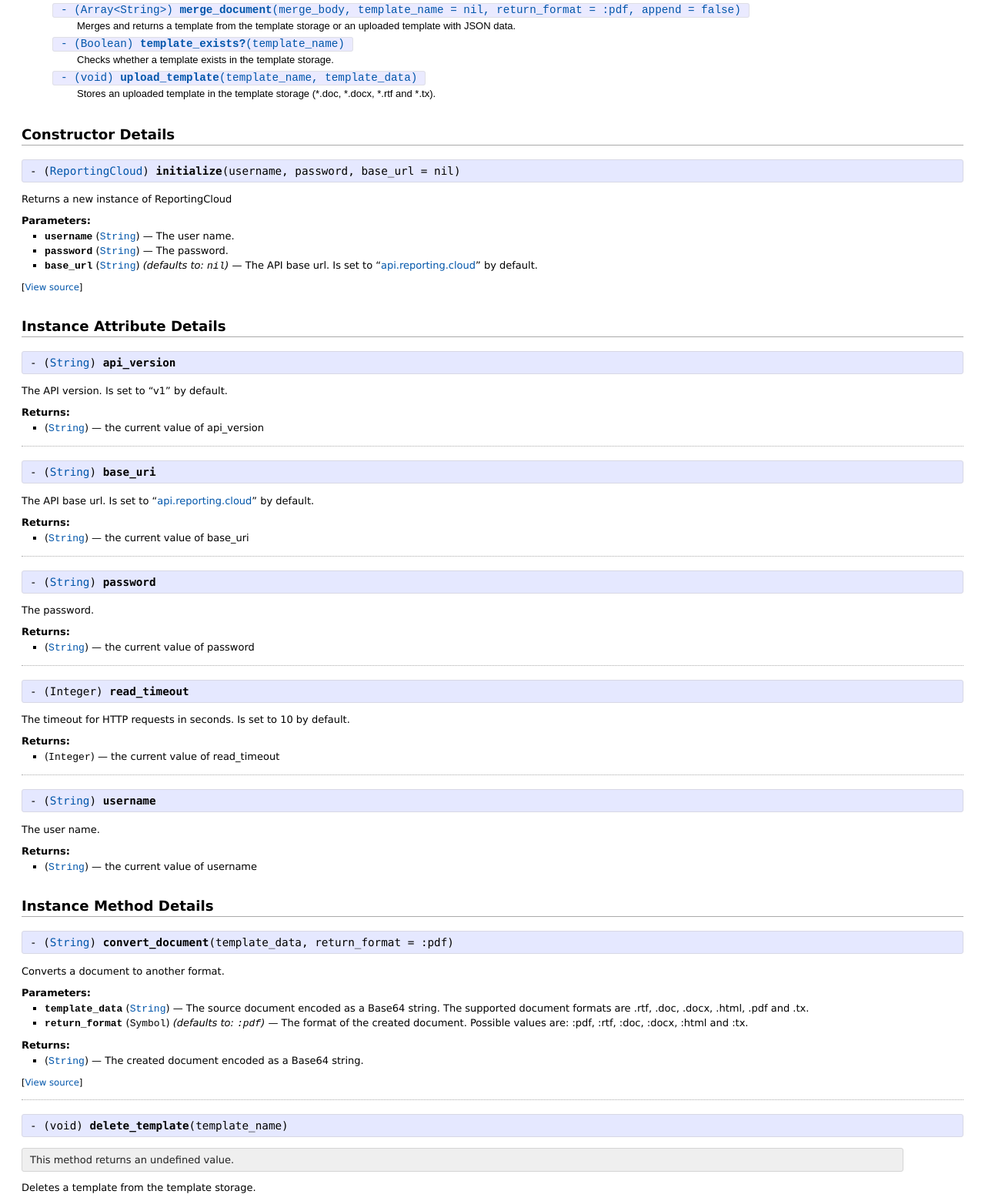
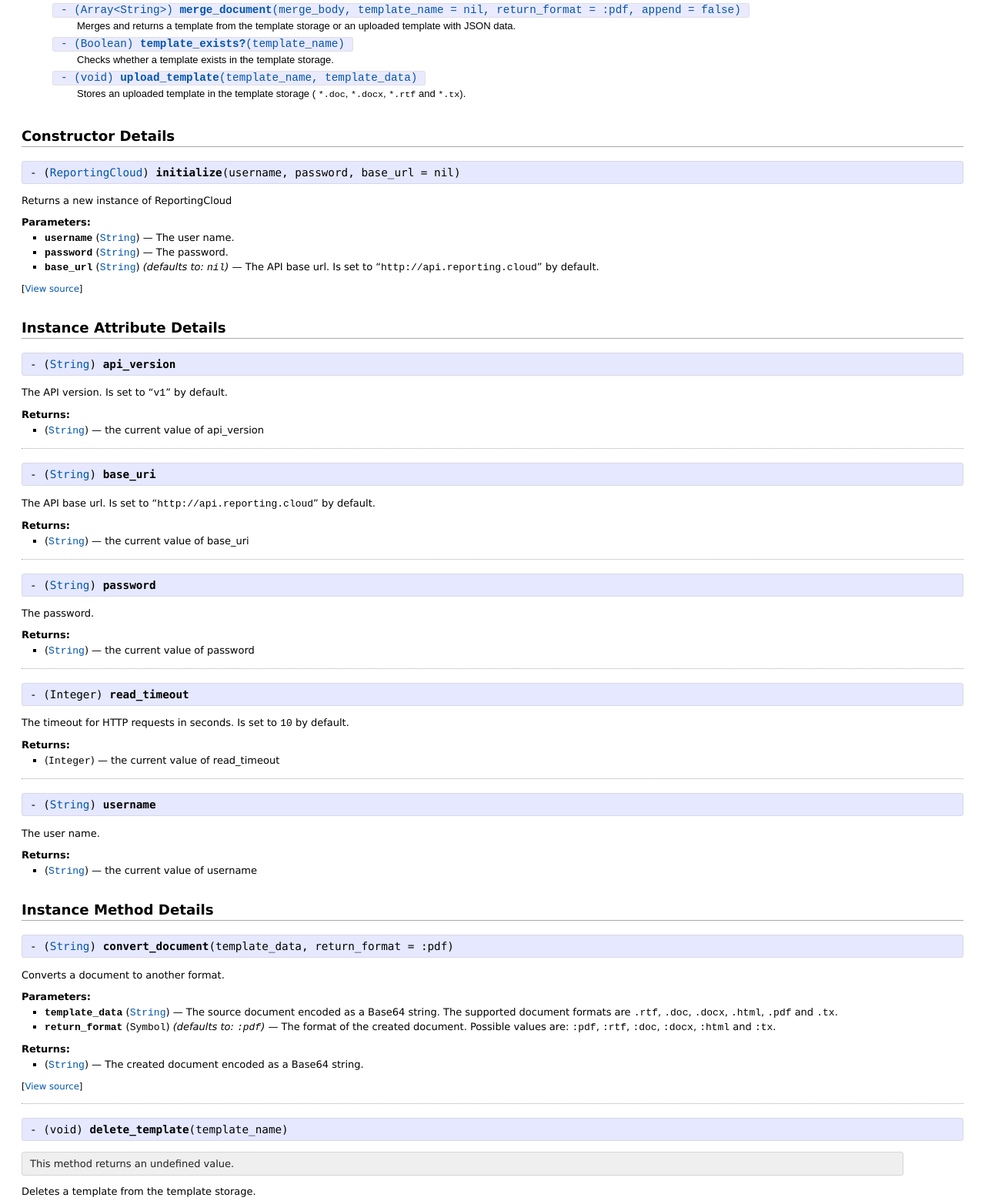
Before and after one commit to zeitdev/txtextcontrol-reportingcloud-ruby, a plain HTML site: page TXTextControl/ReportingCloud/ReportingCloud.html in a window 1280 px wide. Shown: the part 1039-2599 px from the top of the page at 77% size. Drawn offline with Linux system fonts and the light colour scheme.

Commit message:
Adding inline formatting in some places.

```diff
--- a/TXTextControl/ReportingCloud/ReportingCloud.html
+++ b/TXTextControl/ReportingCloud/ReportingCloud.html
@@ -566,8 +566,8 @@ template with JSON data.</p>
 
 
     <span class="summary_desc"><div class='inline'>
-<p>Stores an uploaded template in the template storage (*.doc, *.docx, *.rtf
-and *.tx).</p>
+<p>Stores an uploaded template in the template storage ( <tt>*.doc</tt>, <tt>*.docx</tt>,
+<tt>*.rtf</tt> and <tt>*.tx</tt>).</p>
 </div></span>
 
 </li>
@@ -645,8 +645,8 @@ and *.tx).</p>
 
         &mdash;
         <div class='inline'>
-<p>The API base url. Is set to “<a
-href="http://api.reporting.cloud">api.reporting.cloud</a>”  by default.</p>
+<p>The API base url. Is set to “<code>http://api.reporting.cloud</code>”  by
+default.</p>
 </div>
 
     </li>
@@ -704,7 +704,7 @@ href="http://api.reporting.cloud">api.reporting.cloud</a>”  by default.</p>
 </h3><div class="docstring">
   <div class="discussion">
 
-<p>The API version. Is set to “v1” by default.</p>
+<p>The API version. Is set to “<code>v1</code>” by default.</p>
 
 
   </div>
@@ -765,8 +765,8 @@ href="http://api.reporting.cloud">api.reporting.cloud</a>”  by default.</p>
 </h3><div class="docstring">
   <div class="discussion">
 
-<p>The API base url. Is set to “<a
-href="http://api.reporting.cloud">api.reporting.cloud</a>”  by default.</p>
+<p>The API base url. Is set to “<code>http://api.reporting.cloud</code>”  by
+default.</p>
 
 
   </div>
@@ -888,7 +888,8 @@ href="http://api.reporting.cloud">api.reporting.cloud</a>”  by default.</p>
 </h3><div class="docstring">
   <div class="discussion">
 
-<p>The timeout for HTTP requests in seconds. Is set to 10 by default.</p>
+<p>The timeout for HTTP requests in seconds. Is set to <code>10</code> by
+default.</p>
 
 
   </div>
@@ -1036,7 +1037,8 @@ href="http://api.reporting.cloud">api.reporting.cloud</a>”  by default.</p>
         &mdash;
         <div class='inline'>
 <p>The source document encoded as a Base64 string.  The supported document
-formats are .rtf, .doc, .docx, .html, .pdf and .tx.</p>
+formats are <code>.rtf</code>, <code>.doc</code>, <code>.docx</code>,
+<code>.html</code>, <code>.pdf</code> and <code>.tx</code>.</p>
 </div>
 
     </li>
@@ -1054,8 +1056,9 @@ formats are .rtf, .doc, .docx, .html, .pdf and .tx.</p>
 
         &mdash;
         <div class='inline'>
-<p>The format of the created document. Possible values are: :pdf, :rtf, :doc,
-:docx, :html and :tx.</p>
+<p>The format of the created document. Possible values are: <code>:pdf</code>,
+<code>:rtf</code>, <code>:doc</code>, <code>:docx</code>,
+<code>:html</code> and <code>:tx</code>.</p>
 </div>
 
     </li>
@@ -1572,8 +1575,8 @@ of pages for.</p>
 
         &mdash;
         <div class='inline'>
-<p>An Integer value between 1 and 400 to set the percentage zoom factor of the
-created thumbnail images.</p>
+<p>An Integer value between <code>1</code> and <code>400</code> to set the
+percentage zoom factor of the created thumbnail images.</p>
 </div>
 
     </li>
@@ -1628,7 +1631,8 @@ created thumbnail images.</p>
         &mdash;
         <div class='inline'>
 <p>Defines the image format of the returned thumbnails. Possible values are
-:png, :jpg, :gif and :bmp.</p>
+<code>:png</code>, <code>:jpg</code>, <code>:gif</code> and
+<code>:bmp</code>.</p>
 </div>
 
     </li>
@@ -1823,8 +1827,9 @@ template with JSON data.</p>
 
         &mdash;
         <div class='inline'>
-<p>The format of the created document. Possible  values are :pdf, :rtf, :doc,
-:docx, :html and :tx.</p>
+<p>The format of the created document. Possible  values are <code>:pdf</code>,
+<code>:rtf</code>, <code>:doc</code>, <code>:docx</code>,
+<code>:html</code> and <code>:tx</code>.</p>
 </div>
 
     </li>
@@ -2083,8 +2088,8 @@ template storage.</p>
 </h3><div class="docstring">
   <div class="discussion">
     <p class="note returns_void">This method returns an undefined value.</p>
-<p>Stores an uploaded template in the template storage (*.doc, *.docx, *.rtf
-and *.tx)</p>
+<p>Stores an uploaded template in the template storage ( <tt>*.doc</tt>, <tt>*.docx</tt>,
+<tt>*.rtf</tt> and <tt>*.tx</tt>)</p>
 
 
   </div>
@@ -2170,7 +2175,7 @@ DOCX, RTF and TX.</p>
 </div>
 
     <div id="footer">
-  Generated on Mon Jun  6 16:00:15 2016 by
+  Generated on Mon Jun  6 16:21:14 2016 by
   <a href="http://yardoc.org" title="Yay! A Ruby Documentation Tool" target="_parent">yard</a>
   0.8.7.6 (ruby-2.3.0).
 </div>
```
Also changed, not shown: String.html (+1 -1 lines), TXTextControl.html (+1 -1 lines), TXTextControl/ReportingCloud.html (+1 -1 lines), TXTextControl/ReportingCloud/AccountSettings.html (+5 -3 lines), TXTextControl/ReportingCloud/MergeBody.html (+1 -1 lines), TXTextControl/ReportingCloud/MergeSettings.html (+1 -1 lines), TXTextControl/ReportingCloud/Template.html (+1 -1 lines), TXTextControl/ReportingCloud/TemplateDataValidator.html (+1 -1 lines), TXTextControl/ReportingCloud/TemplateNameValidator.html (+1 -1 lines), _index.html (+1 -1 lines), file.README.html (+1 -1 lines), index.html (+1 -1 lines), top-level-namespace.html (+1 -1 lines).
